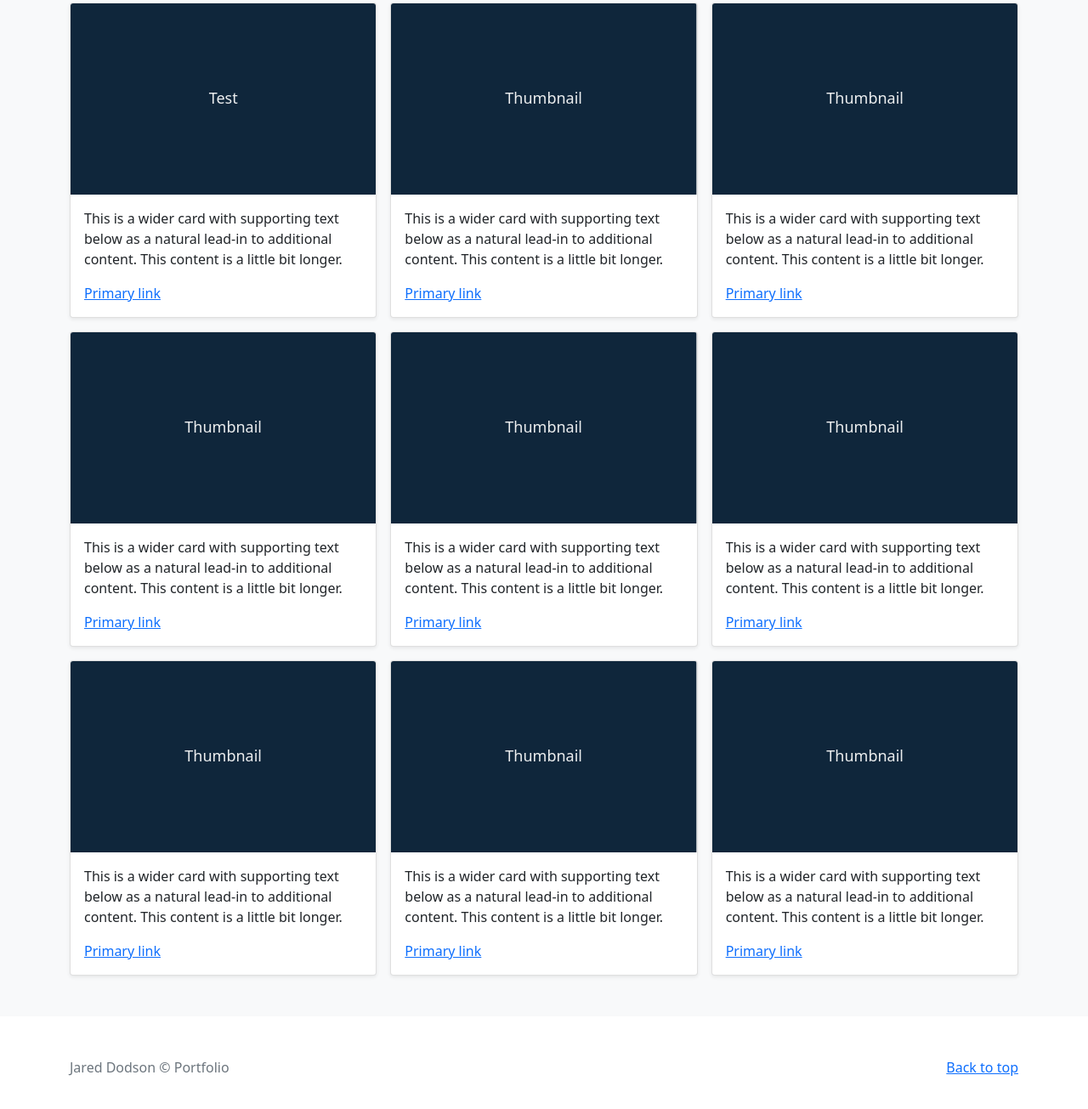
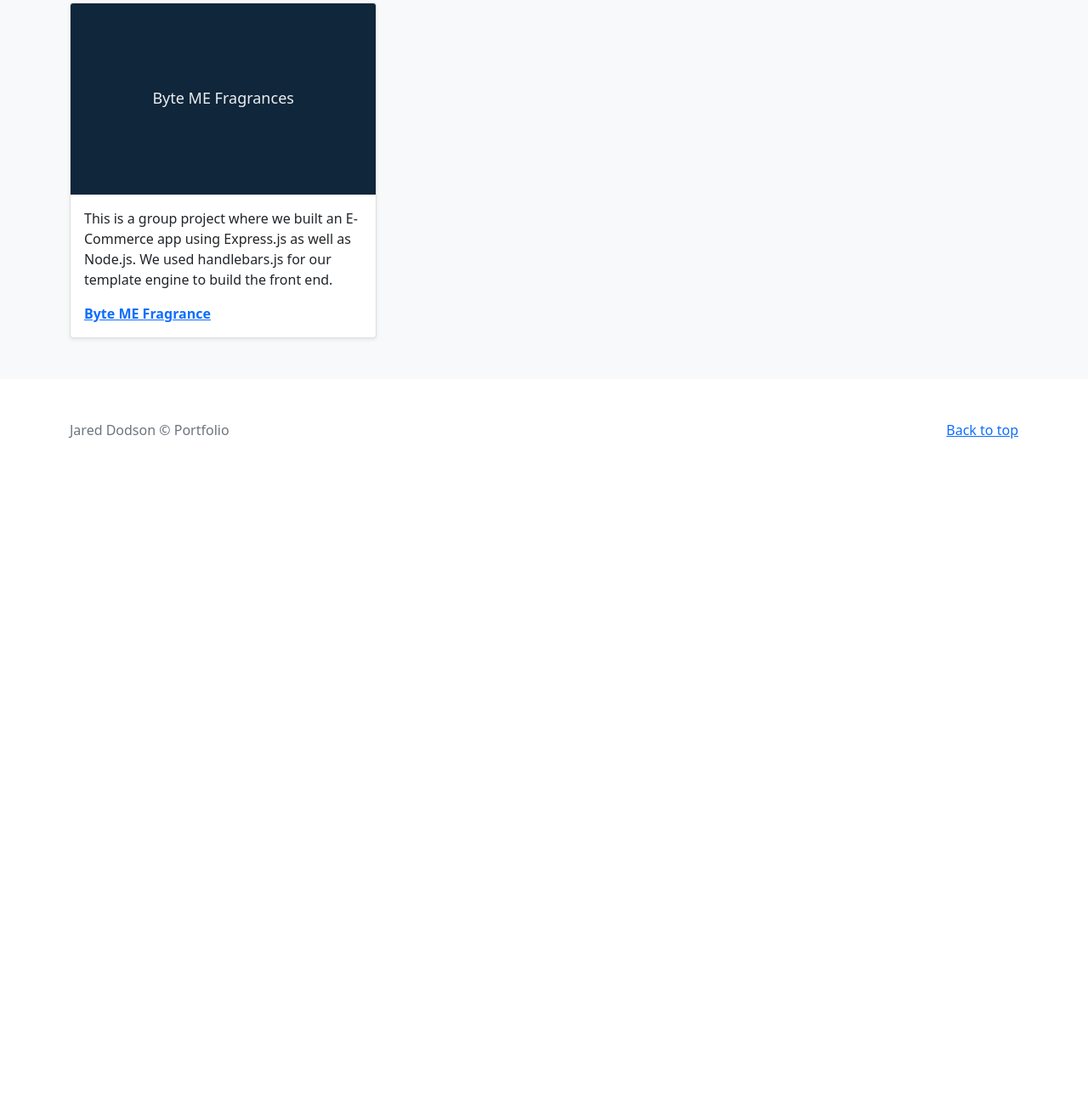
Before and after one commit to jareddodson/Portfolio, a website: page home.html in a window 1280 px wide. Shown: the part 555-1860 px from the top of the page at 85% size. After the commit the page ends 1125 px from the top, so only its background shows below. Drawn offline with nearby package versions, Linux system fonts and the light colour scheme.

Commit message:
added Byte Me project to portfolio

```diff
--- a/assets/css/home.css
+++ b/assets/css/home.css
@@ -1,3 +1,7 @@
 #navbarNavDropdown {
     margin-right: 25px;
 }
+
+#card-links {
+    font-weight: bolder;
+}
--- a/home.html
+++ b/home.html
@@ -72,36 +72,25 @@
       <div class="row row-cols-1 row-cols-sm-2 row-cols-md-3 g-3">
         <div class="col">
           <div class="card shadow-sm">
-            <svg class="bd-placeholder-img card-img-top" width="100%" height="225" xmlns="http://www.w3.org/2000/svg" role="img" aria-label="Placeholder: Thumbnail" preserveAspectRatio="xMidYMid slice" focusable="false"><title>Placeholder</title><rect width="100%" height="100%" fill="#0F263B"/><text x="50%" y="50%" fill="#eceeef" dy=".3em">Test</text></svg>
+            <svg class="bd-placeholder-img card-img-top" width="100%" height="225" xmlns="http://www.w3.org/2000/svg" role="img" aria-label="Placeholder: Thumbnail" preserveAspectRatio="xMidYMid slice" focusable="false"><title>Placeholder</title><rect width="100%" height="100%" fill="#0F263B"/><text x="50%" y="50%" fill="#eceeef" dy=".3em">Byte ME Fragrances</text></svg>
 
             <div class="card-body">
-              <p class="card-text">This is a wider card with supporting text below as a natural lead-in to additional content. This content is a little bit longer.</p>
+              <p class="card-text">This is a group project where we built an E-Commerce app using Express.js as well as Node.js. We used handlebars.js for our template engine to build the front end.</p>
               <div class="d-flex justify-content-between align-items-center">
-                <a href="#" class="link-primary">Primary link</a>
+                <a href="https://byteme-ecommerce.herokuapp.com/" id="card-links" class="link-primary">Byte ME Fragrance</a>
               </div>
             </div>
           </div>
         </div>
-        <div class="col">
+
+        <!-- <div class="col">
           <div class="card shadow-sm">
             <svg class="bd-placeholder-img card-img-top" width="100%" height="225" xmlns="http://www.w3.org/2000/svg" role="img" aria-label="Placeholder: Thumbnail" preserveAspectRatio="xMidYMid slice" focusable="false"><title>Placeholder</title><rect width="100%" height="100%" fill="#0F263B"/><text x="50%" y="50%" fill="#eceeef" dy=".3em">Thumbnail</text></svg>
 
             <div class="card-body">
               <p class="card-text">This is a wider card with supporting text below as a natural lead-in to additional content. This content is a little bit longer.</p>
               <div class="d-flex justify-content-between align-items-center">
-                <a href="#" class="link-primary">Primary link</a>
-              </div>
-            </div>
-          </div>
-        </div>
-        <div class="col">
-          <div class="card shadow-sm">
-            <svg class="bd-placeholder-img card-img-top" width="100%" height="225" xmlns="http://www.w3.org/2000/svg" role="img" aria-label="Placeholder: Thumbnail" preserveAspectRatio="xMidYMid slice" focusable="false"><title>Placeholder</title><rect width="100%" height="100%" fill="#0F263B"/><text x="50%" y="50%" fill="#eceeef" dy=".3em">Thumbnail</text></svg>
-
-            <div class="card-body">
-              <p class="card-text">This is a wider card with supporting text below as a natural lead-in to additional content. This content is a little bit longer.</p>
-              <div class="d-flex justify-content-between align-items-center">
-                <a href="#" class="link-primary">Primary link</a>
+                <a href="#" id="card-links" class="link-primary">Primary link</a>
               </div>
             </div>
           </div>
@@ -114,31 +103,7 @@
             <div class="card-body">
               <p class="card-text">This is a wider card with supporting text below as a natural lead-in to additional content. This content is a little bit longer.</p>
               <div class="d-flex justify-content-between align-items-center">
-                <a href="#" class="link-primary">Primary link</a>
-              </div>
-            </div>
-          </div>
-        </div>
-        <div class="col">
-          <div class="card shadow-sm">
-            <svg class="bd-placeholder-img card-img-top" width="100%" height="225" xmlns="http://www.w3.org/2000/svg" role="img" aria-label="Placeholder: Thumbnail" preserveAspectRatio="xMidYMid slice" focusable="false"><title>Placeholder</title><rect width="100%" height="100%" fill="#0F263B"/><text x="50%" y="50%" fill="#eceeef" dy=".3em">Thumbnail</text></svg>
-
-            <div class="card-body">
-              <p class="card-text">This is a wider card with supporting text below as a natural lead-in to additional content. This content is a little bit longer.</p>
-              <div class="d-flex justify-content-between align-items-center">
-                <a href="#" class="link-primary">Primary link</a>
-              </div>
-            </div>
-          </div>
-        </div>
-        <div class="col">
-          <div class="card shadow-sm">
-            <svg class="bd-placeholder-img card-img-top" width="100%" height="225" xmlns="http://www.w3.org/2000/svg" role="img" aria-label="Placeholder: Thumbnail" preserveAspectRatio="xMidYMid slice" focusable="false"><title>Placeholder</title><rect width="100%" height="100%" fill="#0F263B"/><text x="50%" y="50%" fill="#eceeef" dy=".3em">Thumbnail</text></svg>
-
-            <div class="card-body">
-              <p class="card-text">This is a wider card with supporting text below as a natural lead-in to additional content. This content is a little bit longer.</p>
-              <div class="d-flex justify-content-between align-items-center">
-                <a href="#" class="link-primary">Primary link</a>
+                <a href="#" id="card-links" class="link-primary">Primary link</a>
               </div>
             </div>
           </div>
@@ -151,11 +116,12 @@
             <div class="card-body">
               <p class="card-text">This is a wider card with supporting text below as a natural lead-in to additional content. This content is a little bit longer.</p>
               <div class="d-flex justify-content-between align-items-center">
-                <a href="#" class="link-primary">Primary link</a>
+                <a href="#" id="card-links" class="link-primary">Primary link</a>
               </div>
             </div>
           </div>
         </div>
+
         <div class="col">
           <div class="card shadow-sm">
             <svg class="bd-placeholder-img card-img-top" width="100%" height="225" xmlns="http://www.w3.org/2000/svg" role="img" aria-label="Placeholder: Thumbnail" preserveAspectRatio="xMidYMid slice" focusable="false"><title>Placeholder</title><rect width="100%" height="100%" fill="#0F263B"/><text x="50%" y="50%" fill="#eceeef" dy=".3em">Thumbnail</text></svg>
@@ -163,11 +129,12 @@
             <div class="card-body">
               <p class="card-text">This is a wider card with supporting text below as a natural lead-in to additional content. This content is a little bit longer.</p>
               <div class="d-flex justify-content-between align-items-center">
-                <a href="#" class="link-primary">Primary link</a>
+                <a href="#" id="card-links" class="link-primary">Primary link</a>
               </div>
             </div>
           </div>
         </div>
+
         <div class="col">
           <div class="card shadow-sm">
             <svg class="bd-placeholder-img card-img-top" width="100%" height="225" xmlns="http://www.w3.org/2000/svg" role="img" aria-label="Placeholder: Thumbnail" preserveAspectRatio="xMidYMid slice" focusable="false"><title>Placeholder</title><rect width="100%" height="100%" fill="#0F263B"/><text x="50%" y="50%" fill="#eceeef" dy=".3em">Thumbnail</text></svg>
@@ -175,11 +142,50 @@
             <div class="card-body">
               <p class="card-text">This is a wider card with supporting text below as a natural lead-in to additional content. This content is a little bit longer.</p>
               <div class="d-flex justify-content-between align-items-center">
-                <a href="#" class="link-primary">Primary link</a>
+                <a href="#" id="card-links" class="link-primary">Primary link</a>
               </div>
             </div>
           </div>
         </div>
+
+        <div class="col">
+          <div class="card shadow-sm">
+            <svg class="bd-placeholder-img card-img-top" width="100%" height="225" xmlns="http://www.w3.org/2000/svg" role="img" aria-label="Placeholder: Thumbnail" preserveAspectRatio="xMidYMid slice" focusable="false"><title>Placeholder</title><rect width="100%" height="100%" fill="#0F263B"/><text x="50%" y="50%" fill="#eceeef" dy=".3em">Thumbnail</text></svg>
+
+            <div class="card-body">
+              <p class="card-text">This is a wider card with supporting text below as a natural lead-in to additional content. This content is a little bit longer.</p>
+              <div class="d-flex justify-content-between align-items-center">
+                <a href="#" id="card-links" class="link-primary">Primary link</a>
+              </div>
+            </div>
+          </div>
+        </div>
+
+        <div class="col">
+          <div class="card shadow-sm">
+            <svg class="bd-placeholder-img card-img-top" width="100%" height="225" xmlns="http://www.w3.org/2000/svg" role="img" aria-label="Placeholder: Thumbnail" preserveAspectRatio="xMidYMid slice" focusable="false"><title>Placeholder</title><rect width="100%" height="100%" fill="#0F263B"/><text x="50%" y="50%" fill="#eceeef" dy=".3em">Thumbnail</text></svg>
+
+            <div class="card-body">
+              <p class="card-text">This is a wider card with supporting text below as a natural lead-in to additional content. This content is a little bit longer.</p>
+              <div class="d-flex justify-content-between align-items-center">
+                <a href="#" id="card-links" class="link-primary">Primary link</a>
+              </div>
+            </div>
+          </div>
+        </div>
+
+        <div class="col">
+          <div class="card shadow-sm">
+            <svg class="bd-placeholder-img card-img-top" width="100%" height="225" xmlns="http://www.w3.org/2000/svg" role="img" aria-label="Placeholder: Thumbnail" preserveAspectRatio="xMidYMid slice" focusable="false"><title>Placeholder</title><rect width="100%" height="100%" fill="#0F263B"/><text x="50%" y="50%" fill="#eceeef" dy=".3em">Thumbnail</text></svg>
+
+            <div class="card-body">
+              <p class="card-text">This is a wider card with supporting text below as a natural lead-in to additional content. This content is a little bit longer.</p>
+              <div class="d-flex justify-content-between align-items-center">
+                <a href="#" id="card-links" class="link-primary">Primary link</a>
+              </div>
+            </div>
+          </div>
+        </div> -->
       </div>
     </div>
   </div>
```
